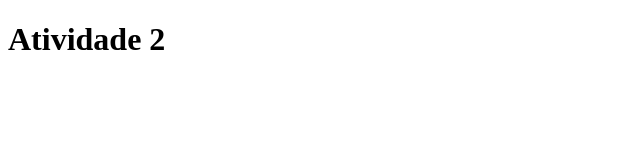
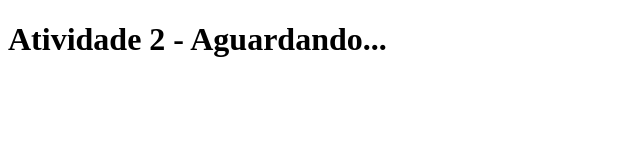
Before and after one commit to Navlig2819/PWEB, a plain HTML site: page Atividade_02/index.html in a window 1280 px wide. Shown: the whole page, without its empty margins (0-640 px from the left). Drawn offline with Linux system fonts and the light colour scheme.

Commit message:
Final_Atv1

```diff
--- a/Atividade_02/index.html
+++ b/Atividade_02/index.html
@@ -7,6 +7,6 @@
     <title>Atividade 2</title>
 </head>
 <body>
-    <h1>Atividade 2</h1>
+    <h1>Atividade 2 - Aguardando...</h1>
 </body>
 </html>
```
Also changed, not shown: Atividade_01/contato.html (+1 -0 lines), Atividade_01/empresa.html (+1 -0 lines).
